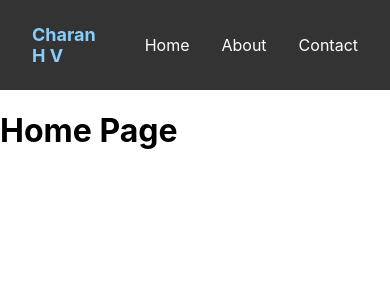
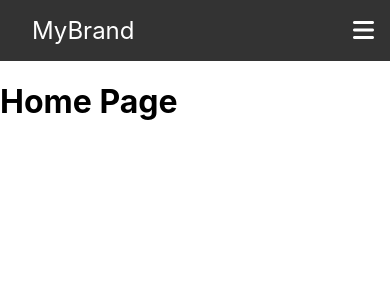
Before and after one commit to CharanLuvsblack/learn-react, a React (Create React App) app: page / in a window 390 px wide. Shown: the top 300 px of the page. Built offline with nearby package versions, Linux system fonts and the light colour scheme.

Commit message:
Made NavBar responsive

```diff
--- a/public/index.html
+++ b/public/index.html
@@ -1,43 +1,16 @@
+<!-- public/index.html -->
 <!DOCTYPE html>
 <html lang="en">
   <head>
-    <meta charset="utf-8" />
-    <link rel="icon" href="%PUBLIC_URL%/favicon.ico" />
-    <meta name="viewport" content="width=device-width, initial-scale=1" />
-    <meta name="theme-color" content="#000000" />
-    <meta
-      name="description"
-      content="Web site created using create-react-app"
+    <meta charset="UTF-8" />
+    <meta name="viewport" content="width=device-width, initial-scale=1.0" />
+    <title>My App</title>
+    <link
+      rel="stylesheet"
+      href="https://cdnjs.cloudflare.com/ajax/libs/font-awesome/6.0.0-beta3/css/all.min.css"
     />
-    <link rel="apple-touch-icon" href="%PUBLIC_URL%/logo192.png" />
-    <!--
-      manifest.json provides metadata used when your web app is installed on a
-      user's mobile device or desktop. See https://developers.google.com/web/fundamentals/web-app-manifest/
-    -->
-    <link rel="manifest" href="%PUBLIC_URL%/manifest.json" />
-    <!--
-      Notice the use of %PUBLIC_URL% in the tags above.
-      It will be replaced with the URL of the `public` folder during the build.
-      Only files inside the `public` folder can be referenced from the HTML.
-
-      Unlike "/favicon.ico" or "favicon.ico", "%PUBLIC_URL%/favicon.ico" will
-      work correctly both with client-side routing and a non-root public URL.
-      Learn how to configure a non-root public URL by running `npm run build`.
-    -->
-    <title>Charan H V</title>
   </head>
   <body>
-    <noscript>You need to enable JavaScript to run this app.</noscript>
     <div id="root"></div>
-    <!--
-      This HTML file is a template.
-      If you open it directly in the browser, you will see an empty page.
-
-      You can add webfonts, meta tags, or analytics to this file.
-      The build step will place the bundled scripts into the <body> tag.
-
-      To begin the development, run `npm start` or `yarn start`.
-      To create a production bundle, use `npm run build` or `yarn build`.
-    -->
   </body>
 </html>
--- a/src/components/NavBar.css
+++ b/src/components/NavBar.css
@@ -1,19 +1,37 @@
 nav {
   background-color: #333;
   padding: 1rem;
+  display: flex;
+  justify-content: space-between;
+  align-items: center;
+}
+
+.brand {
+  font-size: 1.5rem;
+  color: white;
+}
+
+.brand a {
+  color: white;
+  text-decoration: none;
+}
+
+.menu-icon {
+  display: none;
+  font-size: 1.5rem;
+  cursor: pointer;
+  color: white;
 }
 
 ul {
   list-style-type: none;
   display: flex;
-  justify-content: space-around;
-  align-items: center;
   margin: 0;
   padding: 0;
 }
 
 li {
-  margin: 0;
+  margin-left: 1rem;
 }
 
 a {
@@ -26,10 +44,32 @@ a:hover {
   background-color: #555;
 }
 
-.brand {
-  display: block;
-  color: lightskyblue;
-  font-size: large;
-  font-weight: bolder;
-  padding: 0.5rem 1rem;
+/* Responsive styles */
+@media (max-width: 768px) {
+  .menu-icon {
+    display: block;
+  }
+
+  .nav-links {
+    position: absolute;
+    top: 60px;
+    left: 0;
+    width: 100%;
+    background-color: #333;
+    flex-direction: column;
+    align-items: center;
+    display: none;
+  }
+
+  .nav-links.open {
+    display: flex;
+  }
+
+  .nav-links li {
+    margin: 1rem 0;
+  }
+
+  .nav-links a {
+    padding: 1rem;
+  }
 }
--- a/src/components/NavBar.js
+++ b/src/components/NavBar.js
@@ -1,24 +1,37 @@
-import React from 'react';
+import React, { useState } from 'react';
 import { Link } from 'react-router-dom';
 import './NavBar.css';
 
 const NavBar = () => {
+  const [isOpen, setIsOpen] = useState(false);
+
+  const toggleMenu = () => {
+    setIsOpen(!isOpen);
+  };
+
   return (
-    <nav>
-      <ul>
-        <div>
-          <Link class="brand" to="/">
-            Charan H V
+    <nav className="navbar">
+      <div className="brand">
+        <Link to="/">MyBrand</Link>
+      </div>
+      <div className="menu-icon" onClick={toggleMenu}>
+        <i className={isOpen ? 'fas fa-times' : 'fas fa-bars'}></i>
+      </div>
+      <ul className={isOpen ? 'nav-links open' : 'nav-links'}>
+        <li>
+          <Link to="/" onClick={toggleMenu}>
+            Home
           </Link>
-        </div>
-        <li>
-          <Link to="/">Home</Link>
         </li>
         <li>
-          <Link to="/about">About</Link>
+          <Link to="/about" onClick={toggleMenu}>
+            About
+          </Link>
         </li>
         <li>
-          <Link to="/contact">Contact</Link>
+          <Link to="/contact" onClick={toggleMenu}>
+            Contact
+          </Link>
         </li>
       </ul>
     </nav>
```
